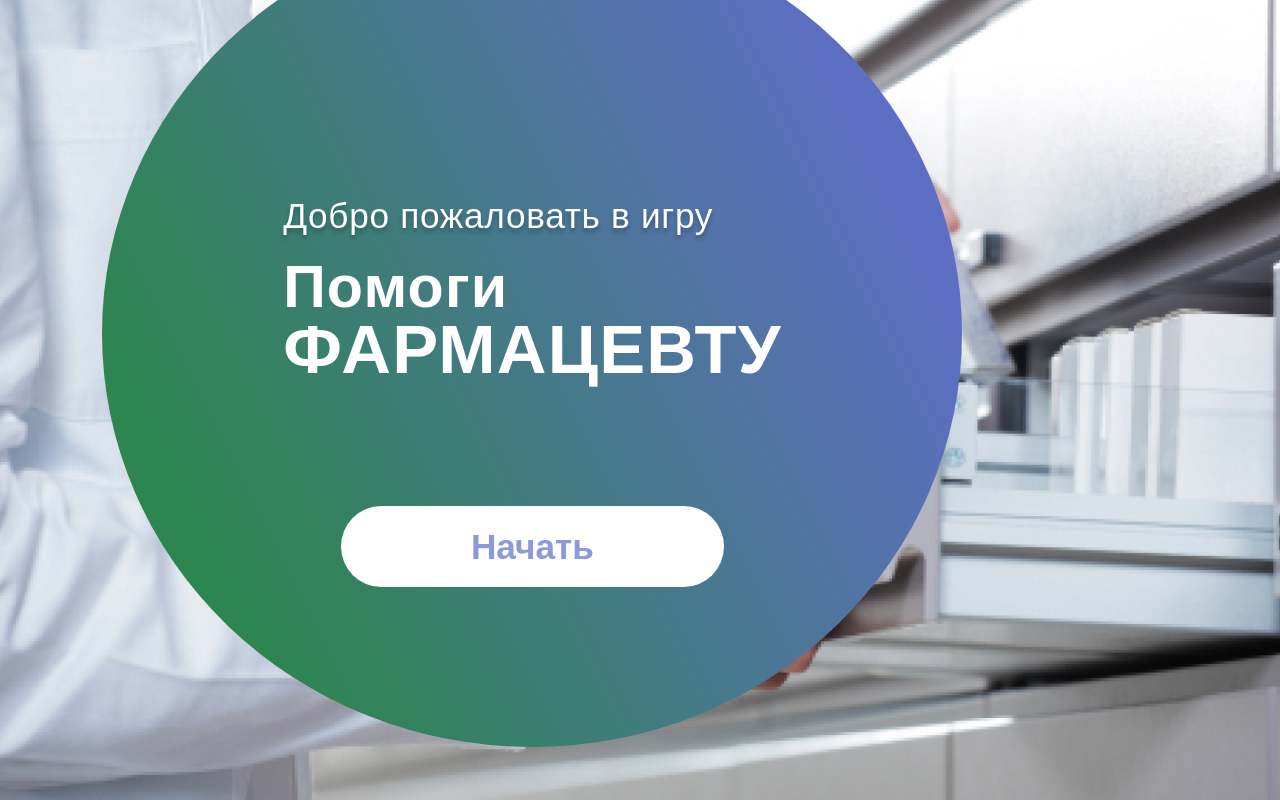
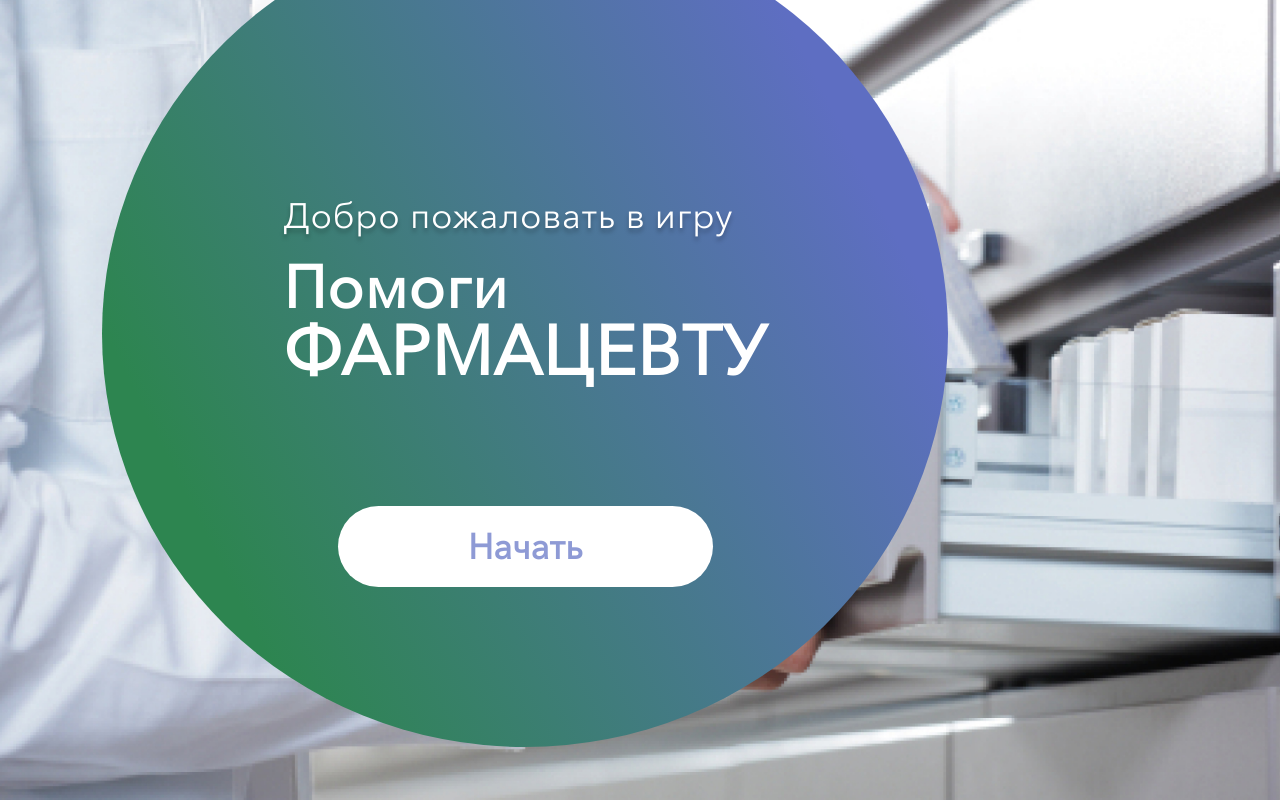
Before and after one commit to AlisaVlasova/test-vue, a Vue app: page / in a window 1280 px wide. Built offline with nearby package versions, Linux system fonts and the light colour scheme.

Commit message:
Font added

```diff
--- a/src/App.vue
+++ b/src/App.vue
@@ -6,6 +6,13 @@ cd
 </template>
 
 <style lang="scss">
+@font-face {
+  font-family: "AvenirNextCyr";
+  src: url("./assets/fonts/AvenirNextCyr-Regular.woff") format("woff");
+  font-weight: normal;
+  font-style: normal;
+}
+
 * {
   box-sizing: border-box;
 }
@@ -16,7 +23,7 @@ body {
 }
 
 html {
-  font-family: Arial, Helvetica, sans-serif;
+  font-family: "AvenirNextCyr", Helvetica, sans-serif;
   font-size: 16px;
   line-height: 20px;
 
```
Also changed, not shown: src/assets/fonts/AvenirNextCyr-Regular.woff (added).
